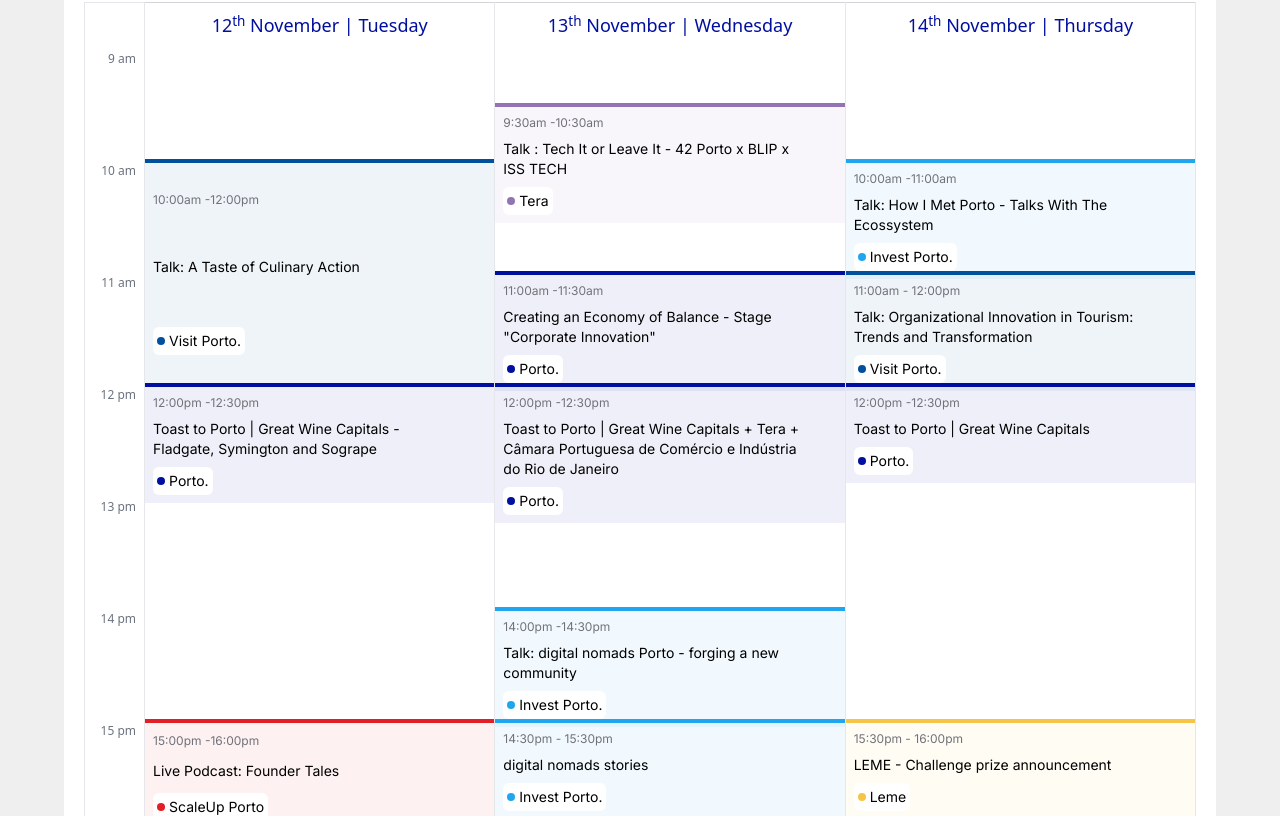
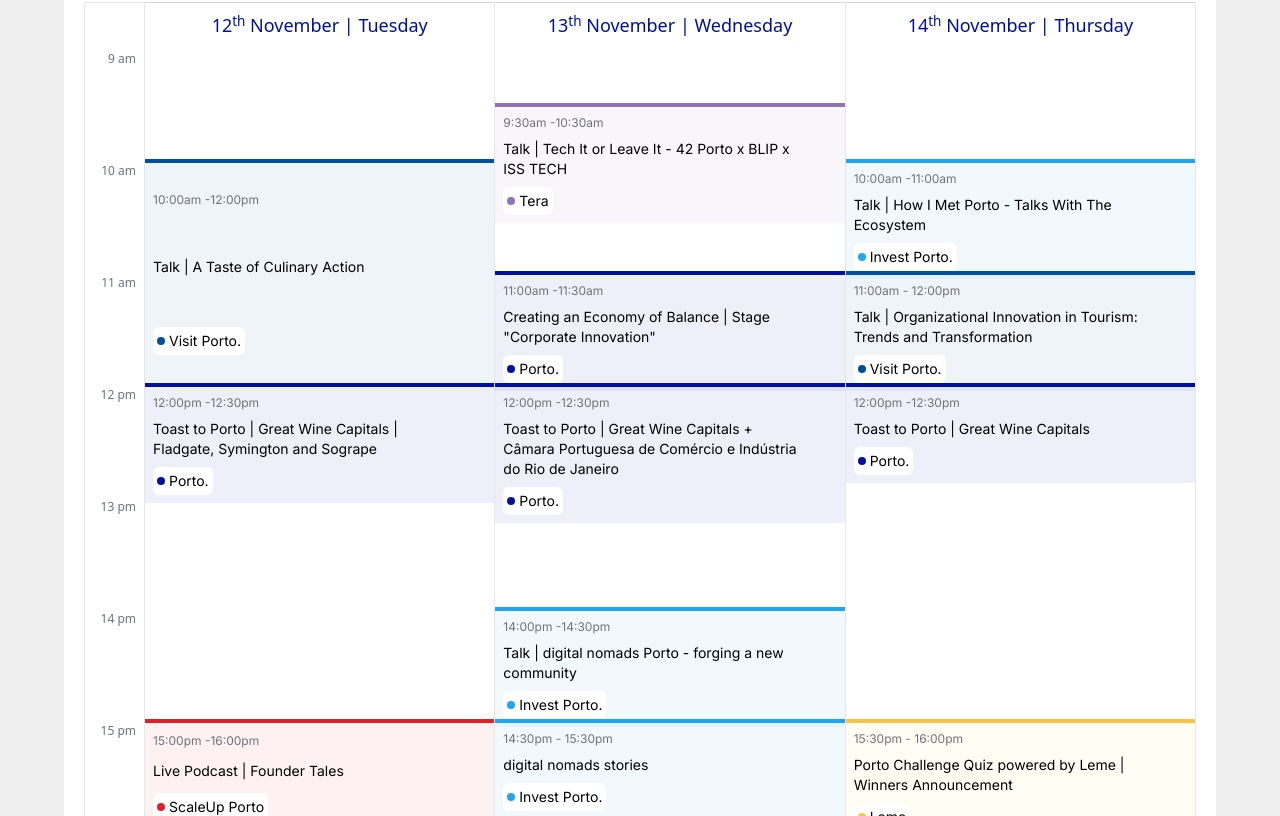
Before and after one commit to Fernando-Ligabue/lp-websummit-2024, a React (Vite) app: page / in a window 1280 px wide. Shown: the part 4524-5340 px from the top of the page. Built offline with nearby package versions, Linux system fonts and the light colour scheme.

Commit message:
fix separator texts calendar

```diff
--- a/src/components/CalendarComponent.jsx
+++ b/src/components/CalendarComponent.jsx
@@ -34,7 +34,7 @@
 const eventsData = [
   {
     id: 1,
-    title: "Talk: A Taste of Culinary Action",
+    title: "Talk | A Taste of Culinary Action",
     details:
       "<p>An approach to gastronomy from an innovation and technology perspective,</strong> in collaboration with the Basque Culinary Center, with the aim of promoting entrepreneurship and generating new businesses in the agro-food sector.<br /><br /> Experts from the Basque Culinary Center and Chef Vasco Coelho Santos host an exciting conversation about the state of the art in Porto and the Basque Country. </p> <ul> <li>5' Opening:</strong> City Councillor for Tourism and Internationalisation, Catarina Santos Cunha</li><br /> <li>10' Gastronomy open ecosystem: Developing Innovation Ecosystems: Ander López (BCC - Entrepreneurship Manager)</li><br /> <li>40' Talking about Gastro-tech: An overview of the landscape in Porto (Catarina Santos Cunha, Vasco Coelho Santos, Ander Lopez, Moderator: Luís Alves, Revista de Vinhos)</li><br /> <li>15' Startup pitches: (3)</li><br /> <li>10' Keynote - Gastronomy meets Science: Erich Eichstetter (BCC - Tech Scout / LABe Digital Gastronomy Lab)</li> </ul> ",
     start: "2024-11-12T10:00",
@@ -45,7 +45,7 @@
   {
     id: 2,
     title:
-      "Toast to Porto | Great Wine Capitals -Fladgate, Symington and Sogrape",
+      "Toast to Porto | Great Wine Capitals | Fladgate, Symington and Sogrape",
     details:
       "Fine Wines, long-standing bonds, that’s Porto. Join us for a Toast with Porto Wine at our Stand! <br /><br /> Winemakers gather and cross-reference knowledge. Conductors who compose symphonies based on thousands of possible notes.",
     start: "2024-11-12T12:00",
@@ -55,7 +55,7 @@
   },
   {
     id: 3,
-    title: "Live Podcast: Founder Tales ",
+    title: "Live Podcast | Founder Tales ",
     details:
       "<p>‘Founder Tales’ is a podcast that takes its listeners behind the scenes of Portuguese startups and reveals the most unique stories of their founders.<br /><br />  In this special episode, recorded live at the Web Summit, we welcome Clara Gonçalves, co-founder of Inductiva.AI, to share her journey and insights into the vibrant entrepreneurial scene in Porto.",
     start: "2024-11-12T15:00",
@@ -66,7 +66,7 @@
   {
     id: 4,
     title:
-      "Toast to Porto |Great Wine Capitals SIM Conference: Startup Portugal",
+      "Toast to Porto | Great Wine Capitals SIM Conference: Startup Portugal",
     details:
       "Fine Wines, long-standing bonds, that’s Porto. Join us for a Toast with Porto Wine at our Stand! <br /><br /> Winemakers gather and cross-reference knowledge. Conductors who compose symphonies based on thousands of possible notes.",
     start: "2024-11-12T16:00",
@@ -76,7 +76,7 @@
   },
   {
     id: 5,
-    title: "Talk : Tech It or Leave It - 42 Porto x BLIP x ISS TECH",
+    title: "Talk | Tech It or Leave It - 42 Porto x BLIP x ISS TECH",
     details:
       "<p>A conversation between Pedro Santa Clara (42 Porto) and Gulherme Braz (BLIP), moderated by Isabel Geriante (ISS TECH) about the intersections of reskilling, upskilling and technological innovation.</p> ",
     start: "2024-11-13T09:30",
@@ -86,7 +86,7 @@
   },
   {
     id: 6,
-    title: 'Creating an Economy of Balance - Stage "Corporate Innovation"',
+    title: 'Creating an Economy of Balance | Stage "Corporate Innovation"',
     details:
       "<p>Creating an economy of balance: Ricardo Valente (Town Councillor) and Marko Cadez (President Chamber of Commerce and Industry of Serbia) will have a talk at the Corporate Innovation Stage.</p> ",
     start: "2024-11-13T11:00",
@@ -97,7 +97,7 @@
   {
     id: 7,
     title:
-      "Toast to Porto | Great Wine Capitals + Tera  + Câmara Portuguesa de Comércio e Indústria do Rio de Janeiro",
+      "Toast to Porto | Great Wine Capitals + Câmara Portuguesa de Comércio e Indústria do Rio de Janeiro",
     details:
       "Fine Wines, long-standing bonds, that’s Porto. Join us for a Toast with Porto Wine at our Stand! <br /><br /> Winemakers gather and cross-reference knowledge. Conductors who compose symphonies based on thousands of possible notes.",
     start: "2024-11-13T12:00",
@@ -107,7 +107,7 @@
   },
   {
     id: 8,
-    title: "Talk: digital nomads Porto - forging a new community",
+    title: "Talk | digital nomads Porto - forging a new community",
     details:
       "<p>Official launch & presentation of digital nomads Porto, a city-led initiative to showcase Porto as a hub for digital nomads. <br /><br /> Gonçalo Hall, CEO at NomadX and president of the Digital Nomad Association Portugal, joins the conversation and shares his thoughs on the benefits of location independence, flexibility, and diversity, as well as the contribution of digital nomads to the local economy & society in general.</p>",
     start: "2024-11-13T14:00",
@@ -139,7 +139,7 @@
   },
   {
     id: 11,
-    title: "Talk: How I Met Porto - Talks With The Ecossystem",
+    title: "Talk | How I Met Porto - Talks With The Ecosystem",
     details:
       "<p>Learn about Porto's attractiveness from InvestPorto and gain valuable insights directly from several world-renowned companies in the city: the Porto Leading Investors. </p><br /> ",
     start: "2024-11-14T10:00",
@@ -149,7 +149,7 @@
   },
   {
     id: 12,
-    title: "Talk: Organizational Innovation in Tourism: Trends and Transformation",
+    title: "Talk | Organizational Innovation in Tourism: Trends and Transformation",
     details:
       "<p>A conversation between Yotel and Porto Business School, moderated António Marto (Fórum Turismo) about Organizational Innovation in Tourism, its trends and transformation.</p><br /> ",
     label: "11:00am - 12:00pm",
@@ -170,8 +170,8 @@
   },
   {
     id: 14,
-    title: "LEME - Challenge prize announcement",
-    details: "Come collect your prize!",
+    title: "Porto Challenge Quiz powered by Leme | Winners Announcement",
+    details: "<p>Porto Challenge Quiz powered by Leme: How well do you know Porto? From Tourism to Demographics, Macroeeconomics to our Business ecosystem, test your knowledge based on our data visualisation platform Leme for socioeconomic data and have a chance to win an unforgettable experience in Porto! </p><br /> <p>*Porto Challenge is open to all Web Summit 2024 attendees, excluding staff of the Municipality of Porto and related parties involved in the organisation of Porto's participation in Web Summit 2024. Refer to Porto Challenge Rules <a href='https://leme-quiz.porto.pt/en' target='_blank' rel='noopener noreferrer' style=' tetxt-decoration: underline;'>here</a>.</p>",
     label: "15:30pm - 16:00pm",
     start: "2024-11-14T15:00",
     end: "2024-11-14T15:30",
@@ -180,7 +180,7 @@
   },
   {
     id: 15,
-    title: "Toast to Porto| Great Wine Capitals  ",
+    title: "Toast to Porto | Great Wine Capitals",
     details:
       "Fine Wines, long-standing bonds, that’s Porto. Join us for a Toast with Porto Wine at our Stand! <br /><br /> Winemakers gather and cross-reference knowledge. Conductors who compose symphonies based on thousands of possible notes.",
     start: "2024-11-14T16:00",
@@ -193,7 +193,7 @@
 const Modal = ({ event, onClose }) => {
   if (!event) return null;
 
-  const hasLabel = event.label !== undefined && event.label !== null; // Verificação do label
+  const hasLabel = event.label !== undefined && event.label !== null;
   const startTime = dayjs(event.start).format("H:mm a");
   const endTime = dayjs(event.end).format("H:mm a");
 
@@ -206,7 +206,6 @@
           {event.title}
         </h2>
 
-        {/* Verifica se existe uma label */}
         {hasLabel ? (
           <p className="text-xs text-left font-inter text-zinc-500 mb-4">
             {event.label}
```
